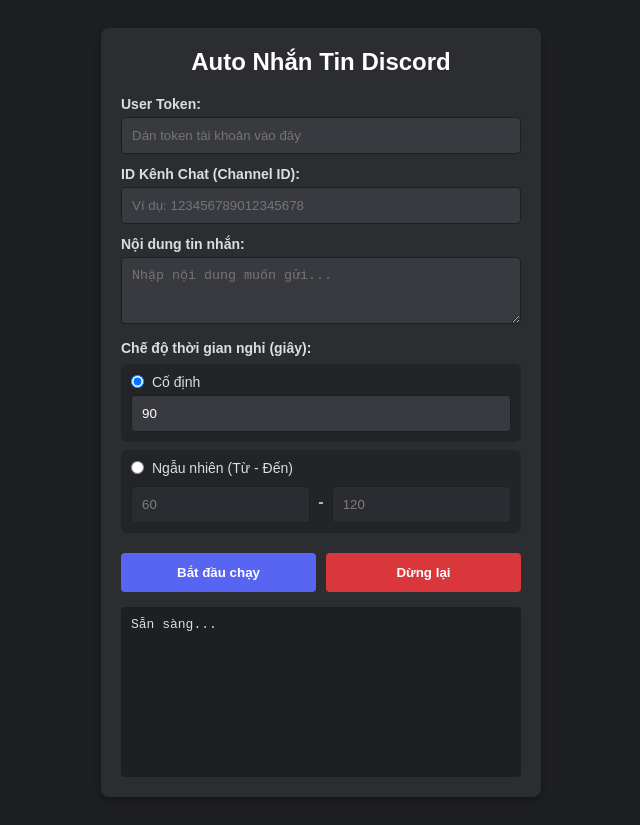
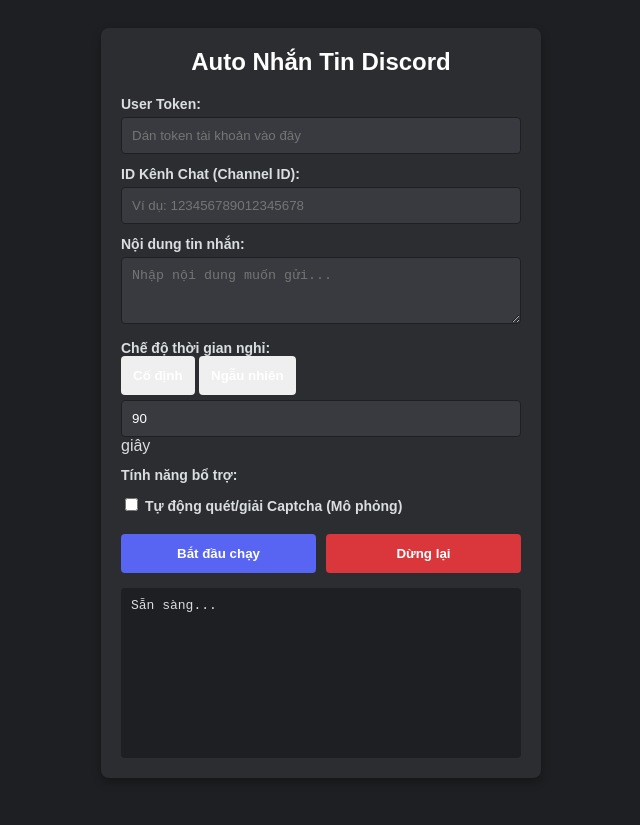
Before and after one commit to Thanhan3k/self-bot-autoq, a website: page index.html in a window 1280 px wide. Shown: the whole page, without its empty margins (319-959 px from the left). Drawn offline with Linux system fonts and the light colour scheme.

Commit message:
Update index.html

```diff
--- a/index.html
+++ b/index.html
@@ -11,31 +11,59 @@
 <div class="container">
     <h2>Auto Nhắn Tin Discord</h2>
 
+    <div class="form-group">
         <label>User Token:</label>
         <input type="password" id="token" placeholder="Dán token tài khoản vào đây">
+    </div>
 
+    <div class="form-group">
         <label>ID Kênh Chat (Channel ID):</label>
         <input type="text" id="channelId" placeholder="Ví dụ: 123456789012345678">
+    </div>
 
+    <div class="form-group">
         <label>Nội dung tin nhắn:</label>
         <textarea id="message" rows="3" placeholder="Nhập nội dung muốn gửi..."></textarea>
-
-    <label>Chế độ thời gian nghỉ (giây):</label>
-    <div class="time-mode">
-        <label class="radio-label">
-            <input type="radio" name="delayMode" value="fixed" checked onchange="toggleDelayMode()"> Cố định
-        </label>
-        <input type="number" id="fixedDelay" value="90" min="1" placeholder="Số giây cố định">
     </div>
 
-    <div class="time-mode">
-        <label class="radio-label">
-            <input type="radio" name="delayMode" value="random" onchange="toggleDelayMode()"> Ngẫu nhiên (Từ - Đến)
+    <div class="form-group">
+        <label>Chế độ thời gian nghỉ:</label>
+        <div class="mode-tabs">
+            <button type="button" class="tab-btn active" data-mode="fixed" onclick="switchMode('fixed')">Cố định</button>
+            <button type="button" class="tab-btn" data-mode="random" onclick="switchMode('random')">Ngẫu nhiên</button>
+        </div>
+
+        <div id="fixedContainer" class="time-panel">
+            <div class="input-with-unit">
+                <input type="number" id="fixedDelay" value="90" min="1">
+                <span class="unit">giây</span>
+            </div>
+        </div>
+
+        <div id="randomContainer" class="time-panel" style="display: none;">
+            <div class="range-wrapper">
+                <div class="input-with-unit">
+                    <span class="sub-label">Từ</span>
+                    <input type="number" id="minDelay" value="60" min="1">
+                </div>
+                <span class="range-dash">đến</span>
+                <div class="input-with-unit">
+                    <span class="sub-label">Đến</span>
+                    <input type="number" id="maxDelay" value="120" min="1">
+                </div>
+                <span class="unit">giây</span>
+            </div>
+        </div>
+    </div>
+
+    <!-- Tùy chọn bật/tắt quét Captcha -->
+    <div class="form-group">
+        <label>Tính năng bổ trợ:</label>
+        <div class="checkbox-panel">
+            <label class="checkbox-label">
+                <input type="checkbox" id="captchaMode" onchange="toggleCaptchaNotice()">
+                <span>Tự động quét/giải Captcha (Mô phỏng)</span>
             </label>
-        <div class="range-inputs">
-            <input type="number" id="minDelay" value="60" min="1" placeholder="Từ (giây)" disabled>
-            <span>-</span>
-            <input type="number" id="maxDelay" value="120" min="1" placeholder="Đến (giây)" disabled>
         </div>
     </div>
 
@@ -50,21 +78,37 @@
 <script>
     let timer = null;
     let isRunning = false;
+    let currentMode = 'fixed';
 
-    function toggleDelayMode() {
-        const mode = document.querySelector('input[name="delayMode"]:checked').value;
-        const fixedInput = document.getElementById('fixedDelay');
-        const minInput = document.getElementById('minDelay');
-        const maxInput = document.getElementById('maxDelay');
+    function switchMode(mode) {
+        currentMode = mode;
+        const fixedContainer = document.getElementById('fixedContainer');
+        const randomContainer = document.getElementById('randomContainer');
+        const buttons = document.querySelectorAll('.tab-btn');
+
+        buttons.forEach(btn => {
+            if (btn.getAttribute('data-mode') === mode) {
+                btn.classList.add('active');
+            } else {
+                btn.classList.remove('active');
+            }
+        });
 
         if (mode === 'fixed') {
-            fixedInput.disabled = false;
-            minInput.disabled = true;
-            maxInput.disabled = true;
+            fixedContainer.style.display = 'block';
+            randomContainer.style.display = 'none';
         } else {
-            fixedInput.disabled = true;
-            minInput.disabled = false;
-            maxInput.disabled = false;
+            fixedContainer.style.display = 'none';
+            randomContainer.style.display = 'block';
+        }
+    }
+
+    function toggleCaptchaNotice() {
+        const isChecked = document.getElementById('captchaMode').checked;
+        if (isChecked) {
+            addLog('🛡️ Đã BẬT tính năng quét Captcha.');
+        } else {
+            addLog('🛡️ Đã TẮT tính năng quét Captcha.');
         }
     }
 
@@ -88,6 +132,14 @@
 
             if (response.ok) {
                 addLog('✅ Gửi tin nhắn thành công!');
+
+                // Kiểm tra xem trạng thái bật/tắt quét captcha
+                const isCaptchaEnabled = document.getElementById('captchaMode').checked;
+                if (isCaptchaEnabled) {
+                    addLog('🔍 Đang quét phản hồi/tin nhắn mới từ bot game...');
+                    // Chỗ này sau này bạn có thể tích hợp code gọi API quét tin nhắn/ảnh captcha trả về
+                }
+
                 return true;
             } else {
                 const err = await response.json();
@@ -102,8 +154,7 @@
     }
 
     function getNextDelay() {
-        const mode = document.querySelector('input[name="delayMode"]:checked').value;
-        if (mode === 'fixed') {
+        if (currentMode === 'fixed') {
             return parseInt(document.getElementById('fixedDelay').value);
         } else {
             const min = parseInt(document.getElementById('minDelay').value);
@@ -130,14 +181,13 @@
         const token = document.getElementById('token').value.trim();
         const channelId = document.getElementById('channelId').value.trim();
         const message = document.getElementById('message').value.trim();
-        const mode = document.querySelector('input[name="delayMode"]:checked').value;
 
         if (!token || !channelId || !message) {
             alert('Vui lòng điền đầy đủ Token, ID kênh và Nội dung!');
             return;
         }
 
-        if (mode === 'fixed') {
+        if (currentMode === 'fixed') {
             const fixedSec = parseInt(document.getElementById('fixedDelay').value);
             if (isNaN(fixedSec) || fixedSec < 1) {
                 alert('Thời gian cố định phải lớn hơn 0 giây!');
@@ -155,7 +205,9 @@
         isRunning = true;
         document.getElementById('startBtn').disabled = true;
         document.getElementById('stopBtn').disabled = false;
-        addLog('🚀 Bắt đầu chạy...');
+
+        const isCaptchaEnabled = document.getElementById('captchaMode').checked;
+        addLog(`🚀 Bắt đầu chạy (Quét Captcha: ${isCaptchaEnabled ? 'BẬT' : 'TẮT'})...`);
 
         runLoop(token, channelId, message);
     }
```
Lines whose indentation alone changed are shown as unchanged.
